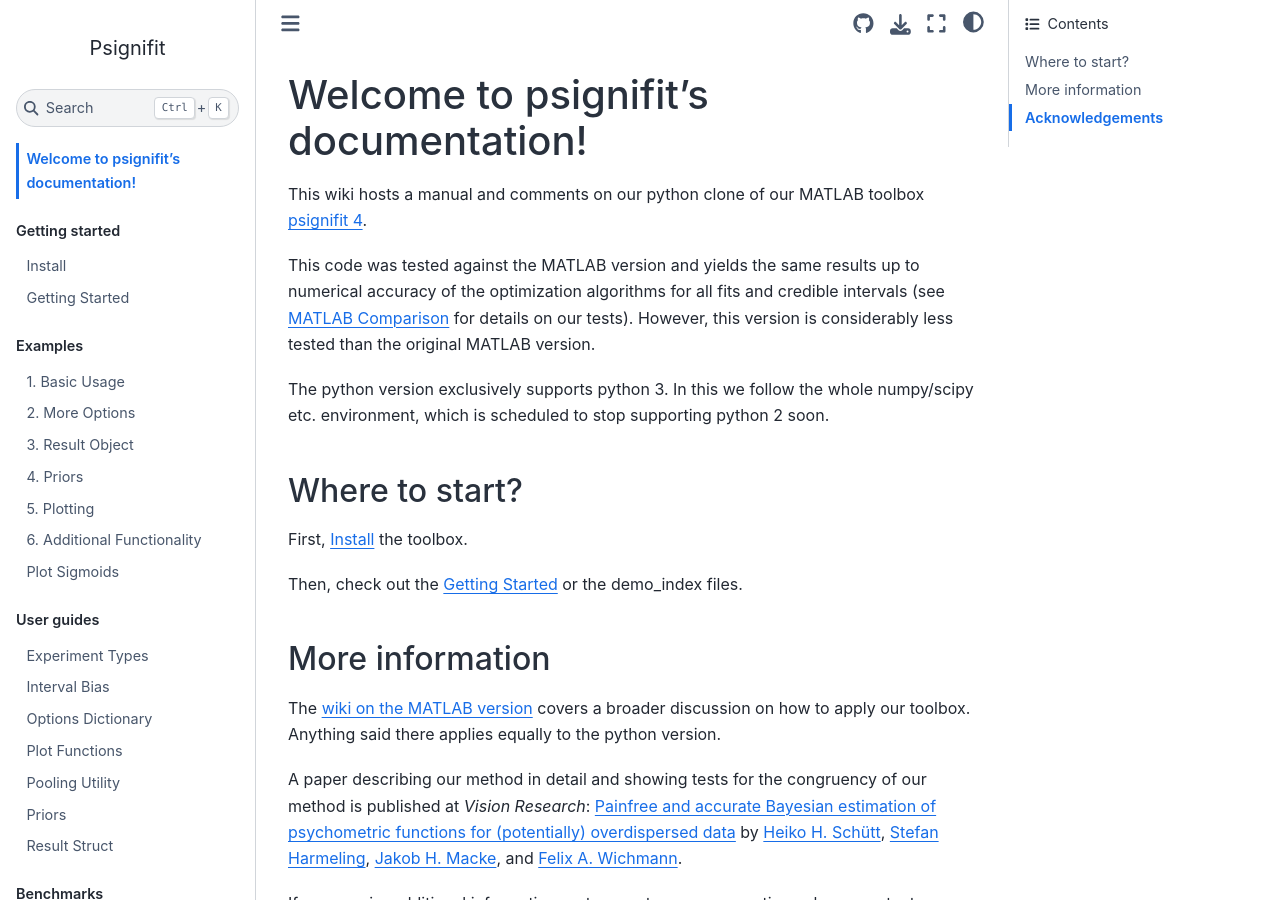
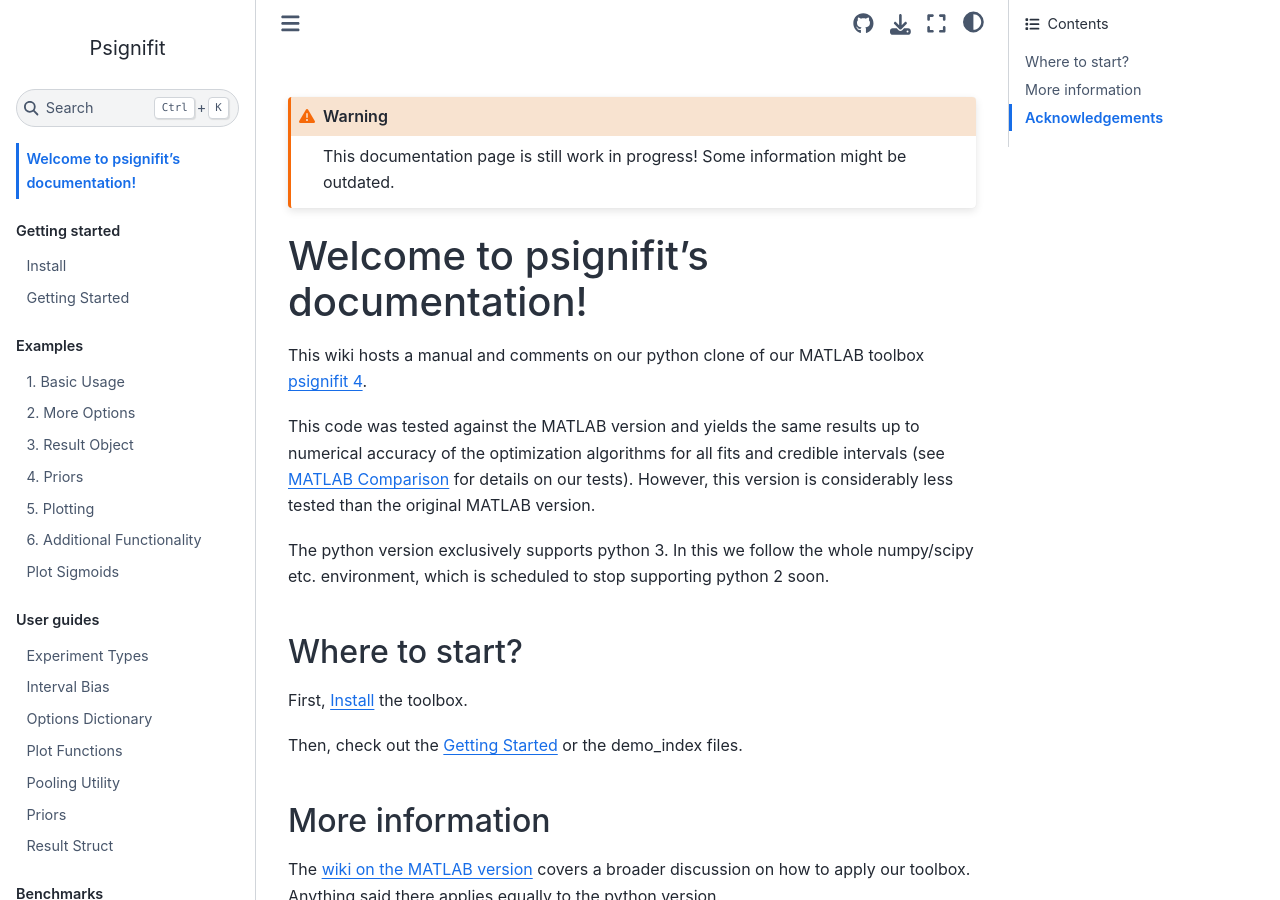
Before and after one commit to wichmann-lab/python-psignifit, a Jupyter Book: the page built from docs/index.rst, in a window 1280 px wide and 900 px high. Built offline with Jupyter Book 1.0.4 settings and Sphinx 7.4.7 and the Sphinx Book theme 1.1.4, drawn with Linux system fonts in a browser that asks for light colours; pages that are not in the unit, such as notebooks, are missing from menus.

Commit message:
docs: adds warning to landing page

```diff
--- a/docs/index.rst
+++ b/docs/index.rst
@@ -1,3 +1,6 @@
+.. WARNING::
+   This documentation page is still work in progress! Some information might be outdated.
+
 .. psignifit documentation master file
 
 Welcome to psignifit's documentation!
```
